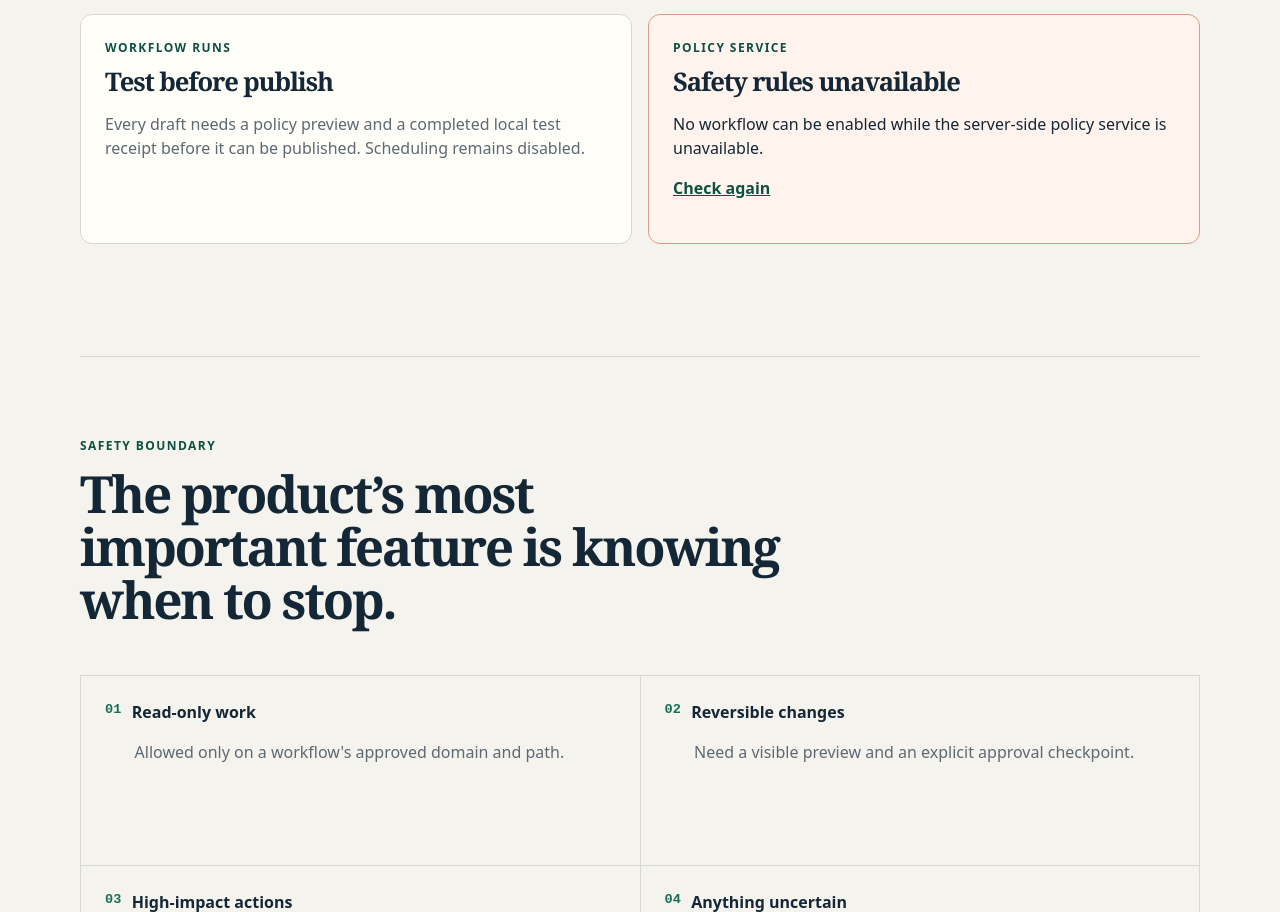
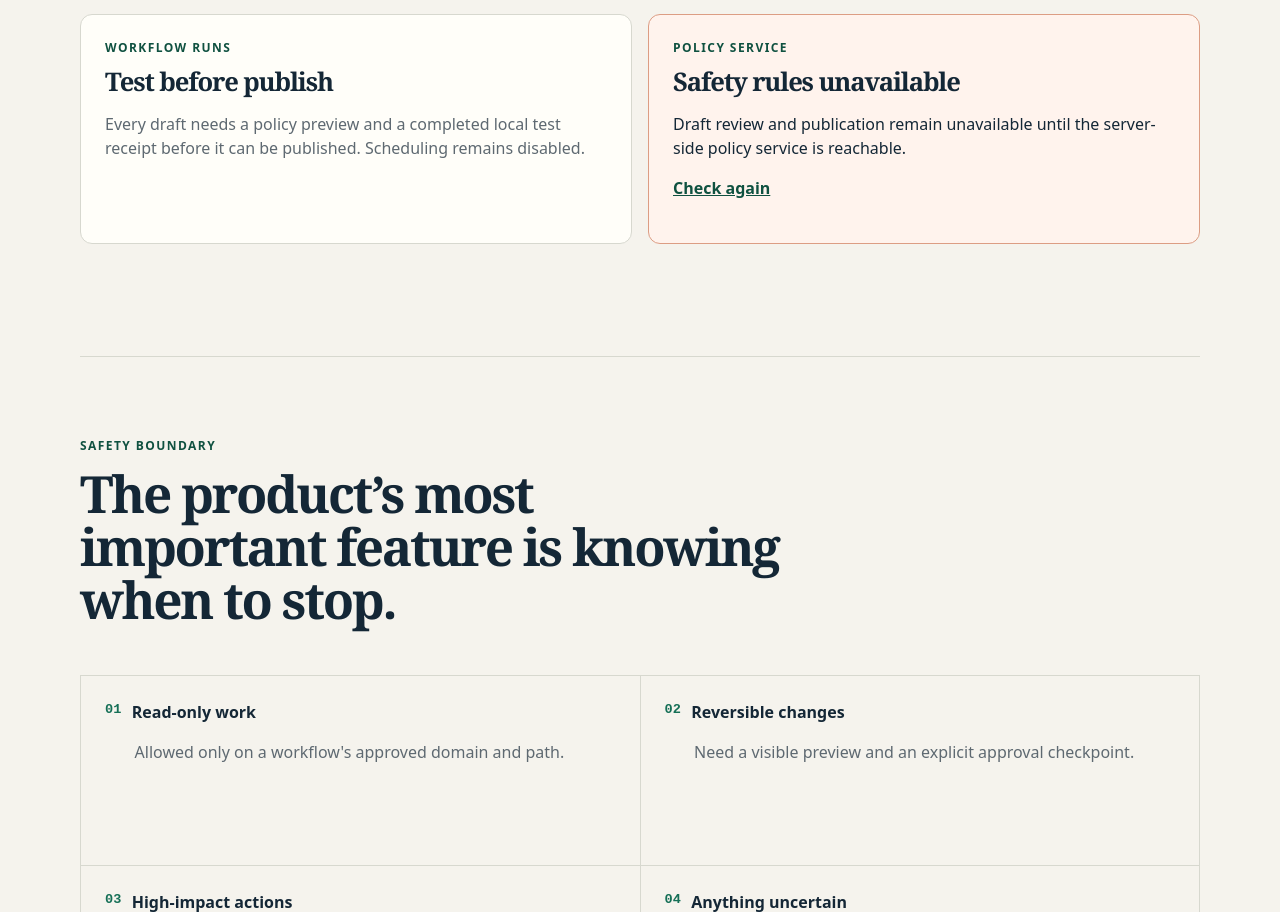
Before and after one commit to painjanevivek/DoOnce, a Next.js app: page / in a window 1280 px wide. Shown: the part 1065-1977 px from the top of the page. Built offline with nearby package versions, Linux system fonts and the light colour scheme; no server answers.

Commit message:
fix(safety): state the server validation boundary
- Describe policy checks only for draft review and publication\n- Clarify the separate, manually approved local fixture\n- Verified with 13 extension tests, lint, type checks, and build

```diff
--- a/app/components/policy-service-status.tsx
+++ b/app/components/policy-service-status.tsx
@@ -61,7 +61,7 @@ export default function PolicyServiceStatus() {
       <article className="status-card policy-status policy-status--available" aria-live="polite">
         <p className="card-label">Policy service</p>
         <h2>Safety rules online</h2>
-        <p>Browser actions will be checked by the server before they are ever eligible to run.</p>
+        <p>Draft review and publication are checked by the server before a workflow can be enabled.</p>
       </article>
     );
   }
@@ -80,7 +80,7 @@ export default function PolicyServiceStatus() {
     <article className="status-card policy-status policy-status--unavailable" role="alert">
       <p className="card-label">Policy service</p>
       <h2>Safety rules unavailable</h2>
-      <p>No workflow can be enabled while the server-side policy service is unavailable.</p>
+      <p>Draft review and publication remain unavailable until the server-side policy service is reachable.</p>
       <button type="button" onClick={() => setAttempt((current) => current + 1)}>Check again</button>
     </article>
   );
```
Also changed, not shown: 1 other file (tests, documents, lock files or other folders).
